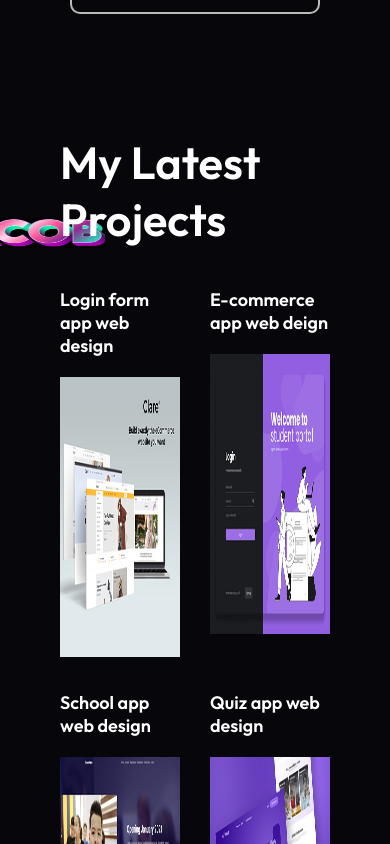
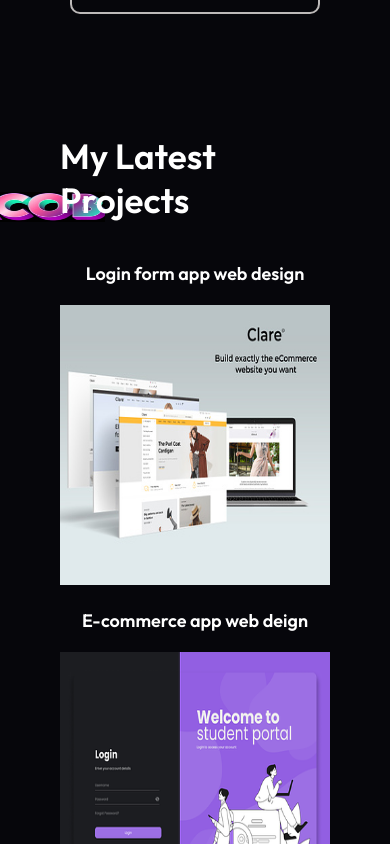
Before and after one commit to BlakWeb/Personal-Portfolio, a React (Vite) app: page / in a window 390 px wide. Shown: the part 5700-6544 px from the top of the page. Built offline with nearby package versions, Linux system fonts and the light colour scheme.

Commit message:
Update MyWork.css

```diff
--- a/src/components/MyWork/MyWork.css
+++ b/src/components/MyWork/MyWork.css
@@ -88,7 +88,7 @@
 
   .mywork-title h1 {
     padding: 0;
-    font-size: 45px;
+    font-size: 35px;
     font-weight: 600;
   }
 
@@ -99,8 +99,8 @@
 
   .mywork-container {
     display: grid;
-    grid-template-columns: 1fr 1fr;
-    gap: 30px;
+    grid-template-columns: auto;
+    gap: 20px;
   }
 
   .mywork-container h3 {
```
